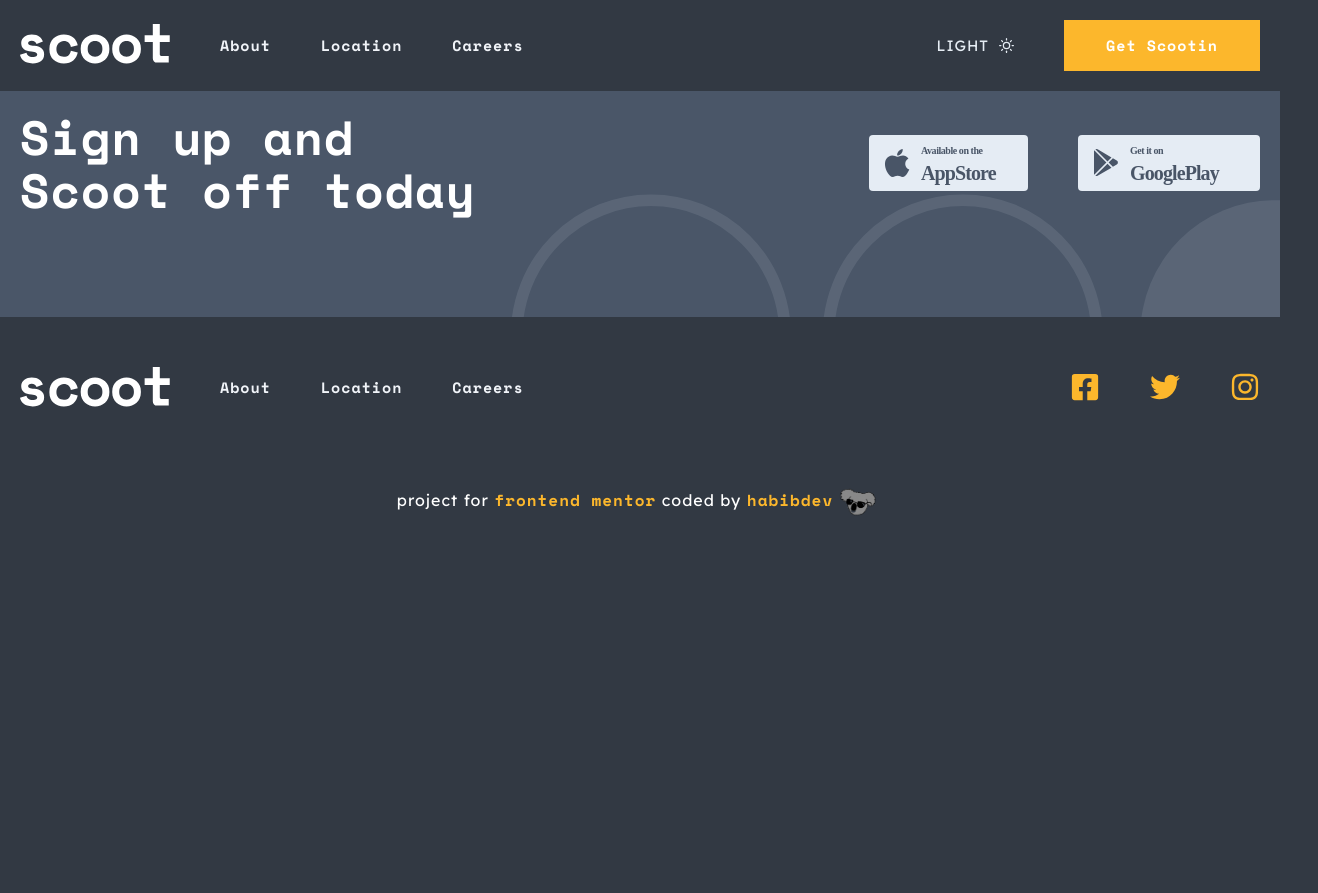
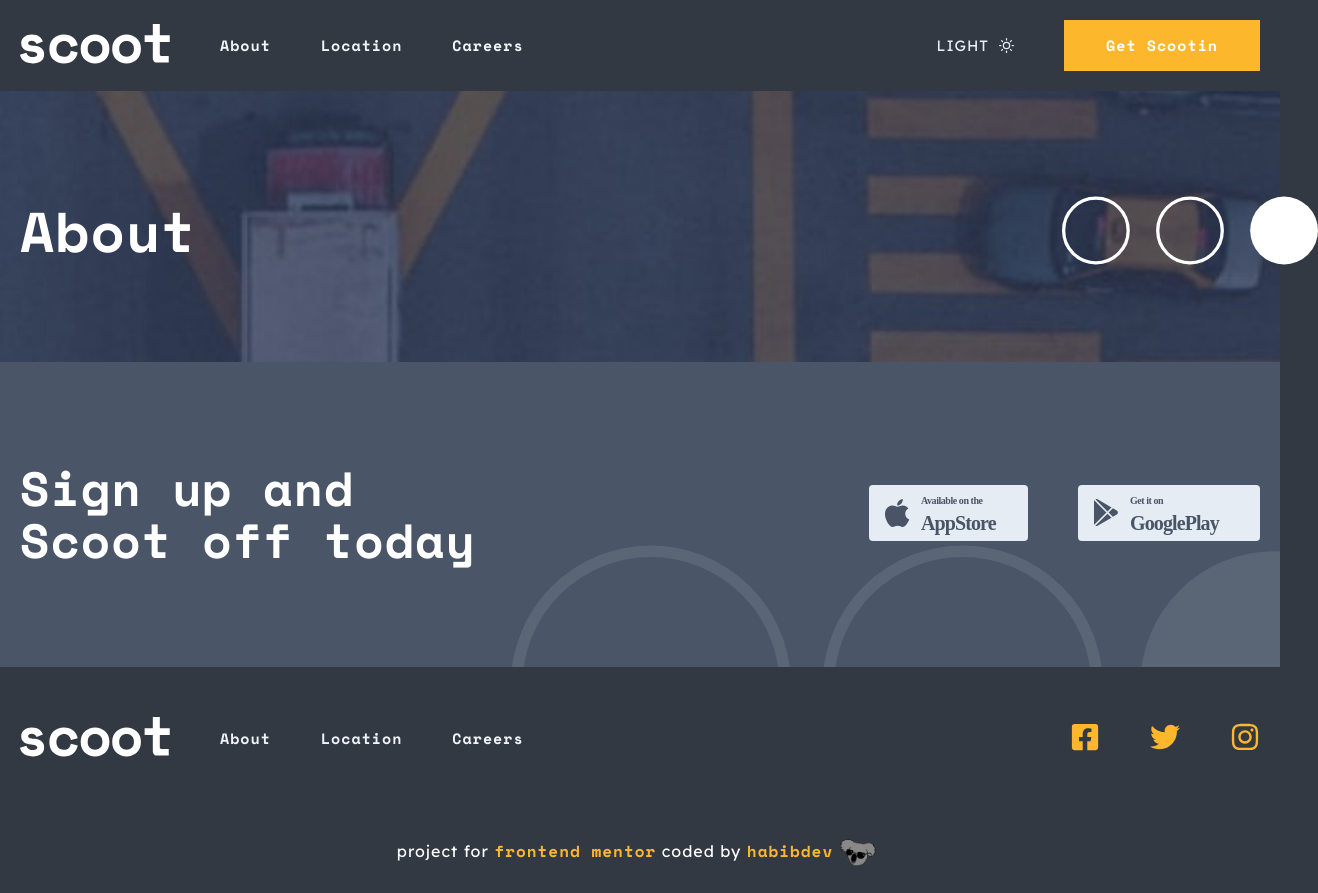
Before and after one commit to habibdev96/FEM-scoot-multi-page-website, a React (Create React App) app: page /About in a window 1280 px wide. Shown: the whole page, 1318 px wide, since content can reach past the window. Before the commit the page ends 800 px from the top, so only its background shows below. Built offline with nearby package versions, Linux system fonts and the light colour scheme.

Commit message:
created sub heros

```diff
--- /dev/null
+++ b/src/components/Shared/SubHero.js
@@ -0,0 +1,35 @@
+import styled from 'styled-components';
+import { HeroHeading } from '../StyledElements/Headings.styled';
+import circles from '../../assets/patterns/white-circles.svg';
+import { maxWidthLg, flexAlign } from '../../abstracts/Mixins';
+
+const Container = styled.div`
+  ${maxWidthLg}
+  ${flexAlign}
+  justify-content: space-between;
+  padding: 20rem 2rem 10rem 2rem;
+
+  .pattern {
+    position: absolute;
+    right: -3%;
+    width: 20%;
+  }
+`;
+
+const SubHero = ({ title, bg }) => {
+  return (
+    <header
+      style={{
+        background: `url(${bg}) center center/cover no-repeat`,
+        position: 'relative',
+      }}
+    >
+      <Container>
+        <HeroHeading>{title}</HeroHeading>
+        <img src={circles} alt='' className='pattern' />
+      </Container>
+    </header>
+  );
+};
+
+export default SubHero;
--- a/src/pages/About.js
+++ b/src/pages/About.js
@@ -1,5 +1,12 @@
+import SubHero from '../components/Shared/SubHero';
+import bg from '../assets/images/about-hero-desktop.jpg';
+
 const About = () => {
-  return <div>about page</div>;
+  return (
+    <>
+      <SubHero title='About' bg={bg} />
+    </>
+  );
 };
 
 export default About;
--- a/src/pages/Careers.js
+++ b/src/pages/Careers.js
@@ -1,5 +1,12 @@
+import SubHero from '../components/Shared/SubHero';
+import bg from '../assets/images/careers-locations-hero-desktop.jpg';
+
 const Careers = () => {
-  return <div>careers page</div>;
+  return (
+    <>
+      <SubHero title='Careers' bg={bg} />
+    </>
+  );
 };
 
 export default Careers;
--- a/src/pages/Location.js
+++ b/src/pages/Location.js
@@ -1,5 +1,12 @@
+import SubHero from '../components/Shared/SubHero';
+import bg from '../assets/images/careers-locations-hero-desktop.jpg';
+
 const Location = () => {
-  return <div>location page</div>;
+  return (
+    <>
+      <SubHero title='Locations' bg={bg} />
+    </>
+  );
 };
 
 export default Location;
```
